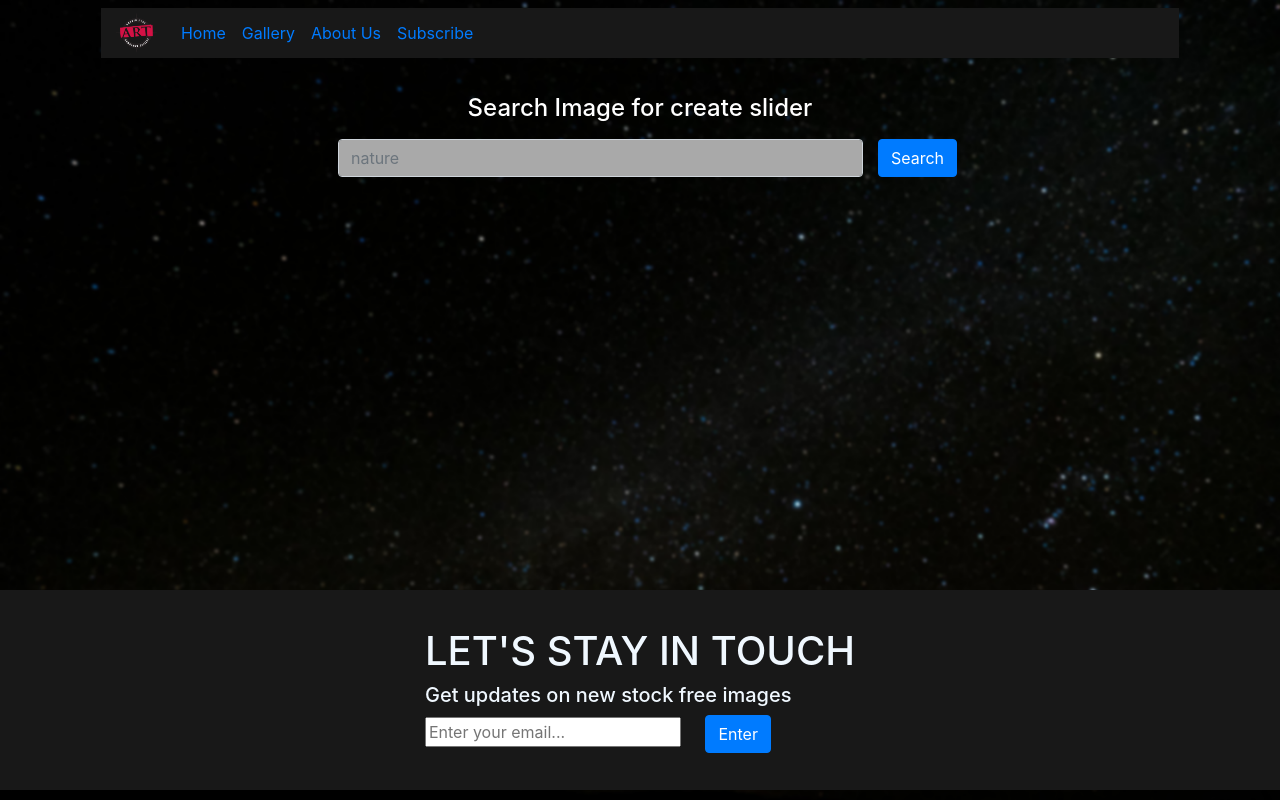
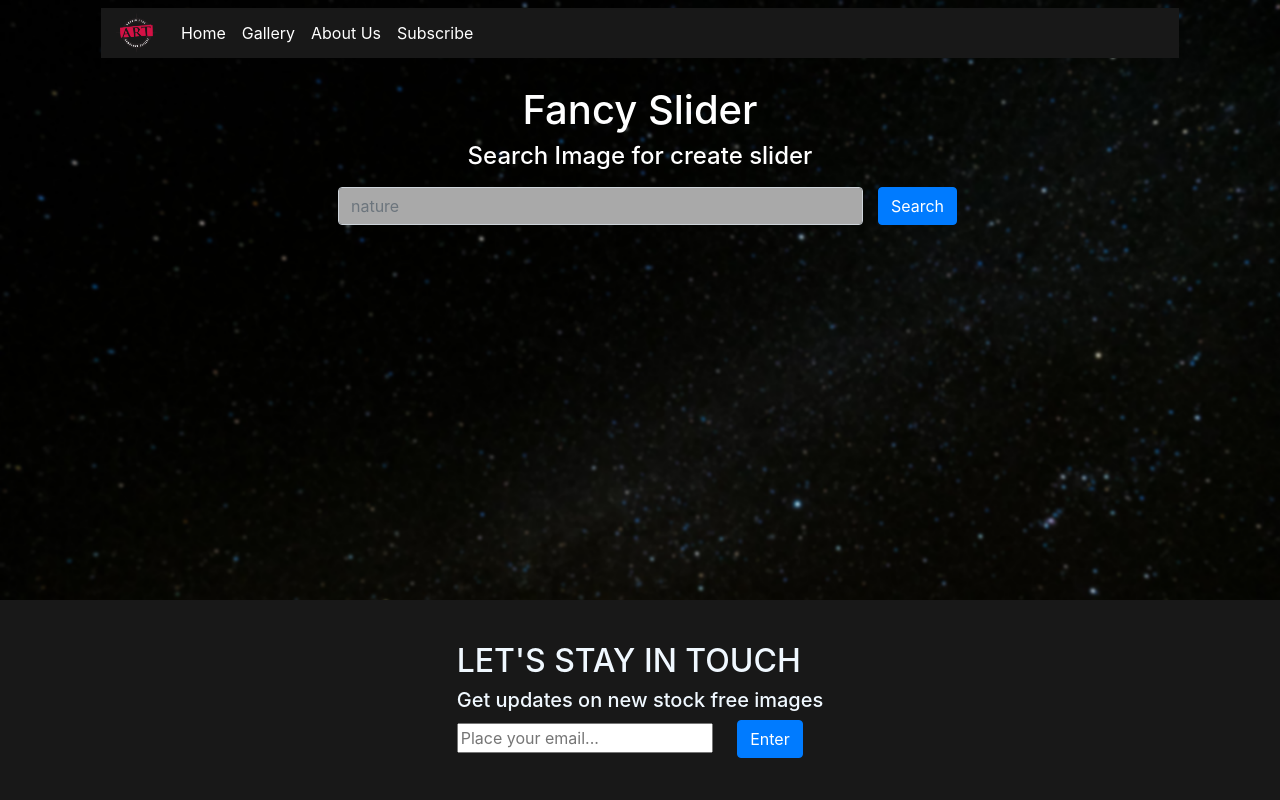
Before and after one commit to tameemshahriar/fancy_slider, a plain HTML site: page index.html in a window 1280 px wide. Drawn offline with nearby package versions, Linux system fonts and the light colour scheme.

Commit message:
final commit

```diff
--- a/index.html
+++ b/index.html
@@ -22,9 +22,8 @@
         <a class="navbar-brand" href="#">
           <img id="logo" src="images/logo.png" alt="">
         </a>
-          <button class="navbar-toggler" type="button" data-bs-toggle="collapse"
-              data-bs-target="#navbarNavAltMarkup" aria-controls="navbarNavAltMarkup" aria-expanded="false"
-              aria-label="Toggle navigation">
+        <button class="navbar-toggler" type="button" data-bs-toggle="collapse" data-bs-target="#navbarNavAltMarkup"
+          aria-controls="navbarNavAltMarkup" aria-expanded="false" aria-label="Toggle navigation">
           <span class="navbar-toggler-icon"></span>
         </button>
         <div class="collapse navbar-collapse" id="navbarNavAltMarkup">
@@ -40,6 +39,7 @@
   </div>
 
   <div class="container">
+    <h1 style="text-align: center;">Fancy Slider</h1>
     <h4 class="mt-2 text-center">Search Image for create slider</h4>
     <div class="form-inline mt-3 d-flex justify-content-center">
       <div class="input-group col-md-6 mb-2">
@@ -73,9 +73,9 @@
 
   <section id="subscribe" class="d-flex justify-content-center align-items-center mt-5">
     <div>
-        <h1>LET'S STAY IN TOUCH</h1>
+      <h2>LET'S STAY IN TOUCH</h2>
       <h5>Get updates on new stock free images</h5>
-        <input type="text" placeholder="Enter your email...">
+      <input type="text" placeholder="Place your email...">
       <button class="btn btn-primary" style="margin-left: 20px;"> Enter </button>
     </div>
   </section>
--- a/style.css
+++ b/style.css
@@ -7,6 +7,7 @@ body{
   background-size: 100%;
   background-position: top;
 }
+
 
 #sliders {
   height: 400px;
@@ -30,10 +31,6 @@ body{
 
 .added {
   border: 5px solid #84d8ff;
-  border-radius: 5px;
-}
-.removed {
-  border: 5px solid #f584ff;
   border-radius: 5px;
 }
 
@@ -69,6 +66,11 @@ img {
   display: none;
 }
 
+
+.nav-link {
+  color: rgb(255, 255, 255) !important;
+  }
+
 #logo{
   height: 40px;
   max-height: 40px;
@@ -77,7 +79,7 @@ img {
 
 #subscribe{
   position: fixed;
-  bottom: 10px;
+  bottom: 0px;
   width: 100%;
   height: 200px;
   color: aliceblue;
```
Lines whose indentation alone changed are shown as unchanged.
